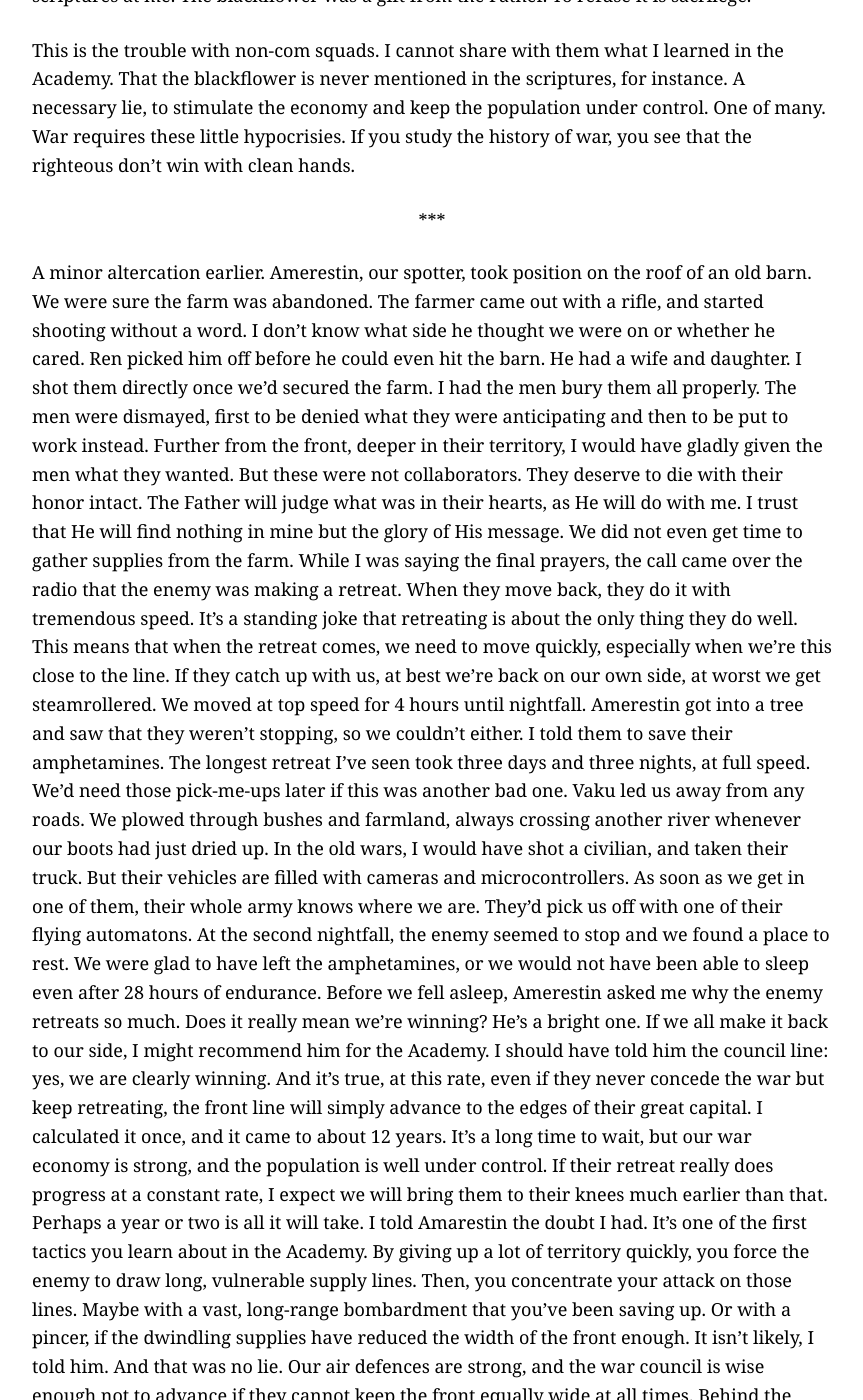
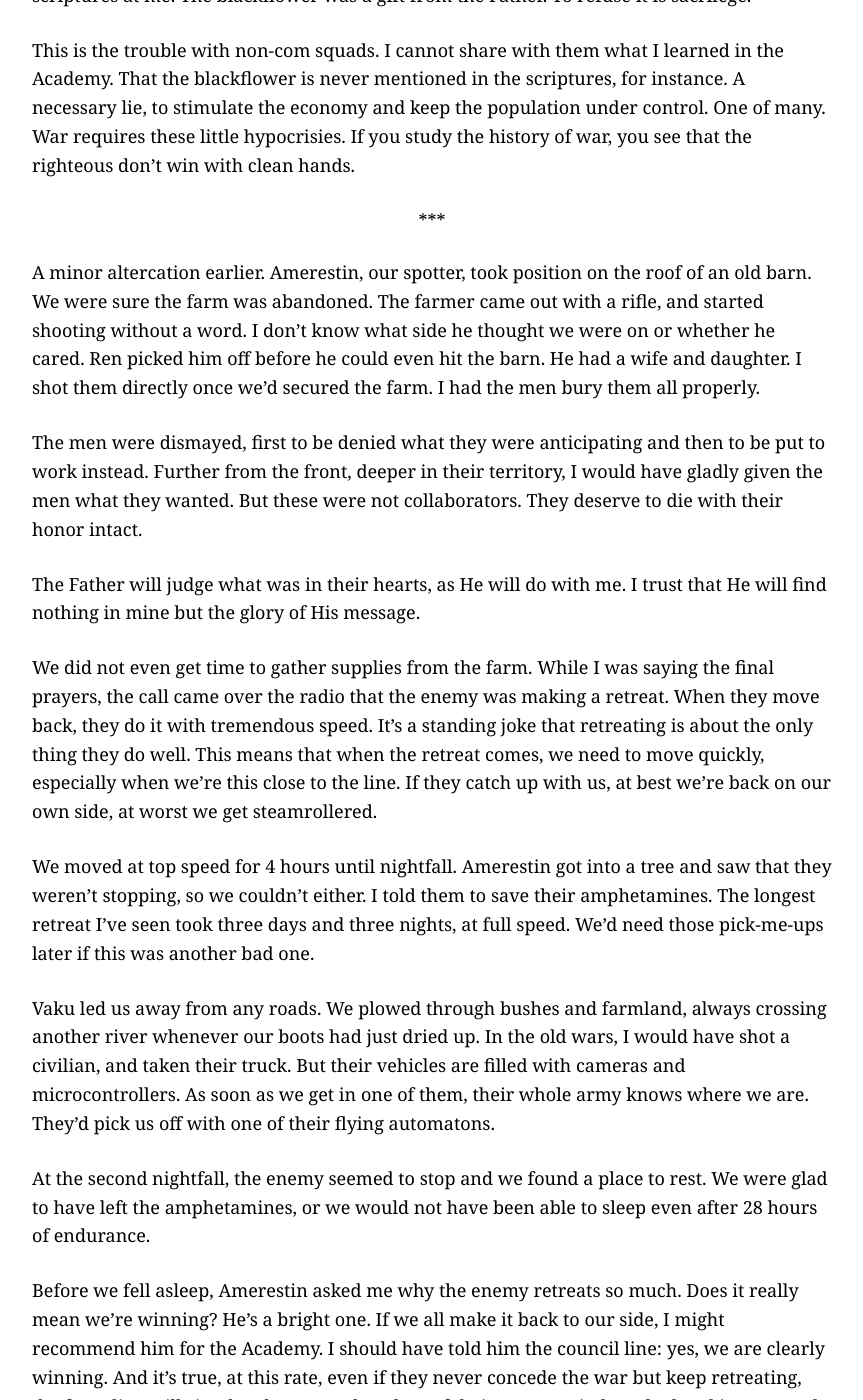
Before and after one commit to pbloem/profane-tmesis, a Jekyll site: the page built from infinite-high-ground.md, in a window 1280 px wide and 1400 px high, scrolled down 640 px. Shown: the whole window, without its empty margins (208-1071 px from the left). Built offline with Jekyll 4.4.1, drawn with Linux system fonts in a browser that asks for light colours; our own code applies the rules of GitHub Pages for plain Markdown files; some of the changed text lies outside the part shown.

Commit message:
Update infinite-high-ground.md

```diff
--- a/infinite-high-ground.md
+++ b/infinite-high-ground.md
@@ -20,29 +20,51 @@ This is the trouble with non-com squads. I cannot share with them what I learned
 ---
 
 A minor altercation earlier. Amerestin, our spotter, took position on the roof of an old barn. We were sure the farm was abandoned. The farmer came out with a rifle, and started shooting without a word. I don't know what side he thought we were on or whether he cared. Ren picked him off before he could even hit the barn. He had a wife and daughter. I shot them directly once we'd secured the farm. I had the men bury them all properly.
+
 The men were dismayed, first to be denied what they were anticipating and then to be put to work instead. Further from the front, deeper in their territory, I would have gladly given the men what they wanted. But these were not collaborators. They deserve to die with their honor intact.
+
 The Father will judge what was in their hearts, as He will do with me. I trust that He will find nothing in mine but the glory of His message.
+
 We did not even get time to gather supplies from the farm. While I was saying the final prayers, the call came over the radio that the enemy was making a retreat. When they move back, they do it with tremendous speed. It's a standing joke that retreating is about the only thing they do well. This means that when the retreat comes, we need to move quickly, especially when we're this close to the line. If they catch up with us, at best we're back on our own side, at worst we get steamrollered.
+
 We moved at top speed for 4 hours until nightfall. Amerestin got into a tree and saw that they weren't stopping, so we couldn't either. I told them to save their amphetamines. The longest retreat I've seen took three days and three nights, at full speed. We'd need those pick-me-ups later if this was another bad one.
-Vaku led us away from any roads. We plowed through bushes and farmland, always crossing another river whenever our boots had just dried up. In the old wars, I would have shot a civilian, and taken their truck. But their vehicles are filled with cameras and microcontrollers. As soon as we get in one of them, their whole army knows where we are. They'd pick us off with one of their flying automatons.
+
+Vaku led us away from any roads. We plowed through bushes and farmland, always crossing another river whenever our boots had just dried up. In the old wars, I would have shot a civilian, and taken their truck. But their vehicles are filled with cameras and microcontrollers. As soon as we get in one of them, their whole army knows where we are. They'd pick us off with one of
+their flying automatons.
+
 At the second nightfall, the enemy seemed to stop and we found a place to rest. We were glad to have left the amphetamines, or we would not have been able to sleep even after 28 hours of endurance.
-Before we fell asleep, Amerestin asked me why the enemy retreats so much. Does it really mean we're winning? He's a bright one. If we all make it back to our side, I might recommend him for the Academy. I should have told him the council line: yes, we are clearly winning. And it's true, at this rate, even if they never concede the war but keep retreating, the front line will simply advance to the edges of their great capital. I calculated it once, and it came to about 12 years. It's a long time to wait, but our war economy is strong, and the population is well under control. If their retreat really does progress at a constant rate, I expect we will bring them to their knees much earlier than that. Perhaps a year or two is all it will take.
+
+Before we fell asleep, Amerestin asked me why the enemy retreats so much. Does it really mean we're winning? He's a bright one. If we all make it back to our side, I might recommend him for the Academy. I should have told him the council line: yes, we are clearly winning. And it's true, at this rate, even if they never concede the war but keep retreating, the front line will simply advance to the edges of their great capital. I calculated it once, and it came to about 12 years. It's a long time to wait, but our war economy is strong, and the War Council has a strong grip on national sentiment. If the enemy's retreat really does progress at a constant rate, I expect we will bring them to their knees much earlier than that. Perhaps a year or two is all it will take.
+
 I told Amarestin the doubt I had. It's one of the first tactics you learn about in the Academy. By giving up a lot of territory quickly, you force the enemy to draw long, vulnerable supply lines. Then, you concentrate your attack on those lines. Maybe with a vast, long-range bombardment that you've been saving up. Or with a pincer, if the dwindling supplies have reduced the width of the front enough.
-It isn't likely, I told him. And that was no lie. Our air defences are strong, and the war council is wise enough not to advance if they cannot keep the front equally wide at all times.
+
+It isn't likely, I told him. And that was no lie. Our air defences are strong, and the War Council is wise enough not to advance if they cannot keep the front equally wide at all times.
 Behind the lines, the newly gained farmland is put to good use, taking the pressure off our supply lines. The civilians, too, are easily converted to the ways of the Father. If they don't comply, we make an example of them, and bring in loyal farmers from the heartland to take their place.
+
 Amerestin asked why they don't burn the farms and salt the earth. Why hand over such a rich resource if they can easily destroy it? I've had the same thought. Perhaps they hope to regain the land eventually. But they've retreated 300 kilometers over the last month. Even they must be losing hope by now of regaining territory unless something changes. Ultimately, I think, it's just a matter of softness.
+
 I told Amerestin this. They have no real gods. Not like we do, no God whose glory infuses every aspect of their society. They are a society of pleasure. Of poets and whores. They are rotten to the bones by venereal disease. Their bodies are decayed, physically and morally. They cannot make hard choices, because they live easy lives, bloated with empty pleasure.
 This is how the Father gives us our victory as he gives us everything. His glory inspires us to do what is necessary. He inspires us through adversity. He makes us men, so that we may do what needs to be done in his name. Look at the things we are willing to do to them. They will not even burn a field. They will not kill us if they can avoid it, have you noticed? Their ammunition goes straight through you. They aim to clutter our hospitals with wounded, rather than shoot us in the head, or poison us or burn us as we do them.
+
 Brutality is abhorrent to them. It's a tempting philosophy in a childish, feminine sort of way. The problem is that you will always come up against someone who is happy to be brutal, and you will lose. The better path is to embrace brutality in the cause of righteousness. In a cause that you know is true and good. In the cause of the true God. This gives it focus, and allows good to thrive, as it does in the heartland.
+
 As I spoke, I began to ease my own doubts. This was surely the truth behind their infinite retreats. A softness, a weakness that we, as hardened soldiers, could scarcely imagine. Of course it is obvious to us what mistakes they were making. That is because we have no truths that we dare not face. This is not true for them. They can happily tell themselves that things will be alright. That the retreats are only temporary. And that burning farmland would be far too wasteful to consider. They do not see what is coming. Our fire will be lapping at their toes when they finally realize.
+
 After 28 hours of high-pace marching, I could not find peace even in my dreams. I continued the march, pursued in the distance by the retreating army. In my dream however, there was nothing but gentle grassland, seemingly perfectly flat in all directions. As I paced ahead, I noticed how comfortable it was to walk on. The ground had a very slight give to it that was easy on my feet.
+
 I realized I was outpacing the frontline but I knew I should not stop. As I walked, I began to realize that the ground wasn't quite flat. There was a very slight incline in the direction I was walking. It's a mountain, I thought. All these thousands of kilometers of land, it's one big mountain, with such vast territory that the slope becomes almost imperceptible. And their capital is at the very peak. They have the higher ground, and we can't even see it.
+
 As long as I take every step my body lets me take, I thought, I will have pleased the Father. It was like I was causing their retreats. Like I was physically dragging the front line up the mountain.
+
 I kept walking as the front line kept retreating behind me. All the way, my feet felt perfectly comfortable, but slowly my knees began to ache. Eventually they began to turn, bit by bit to enamel, like my teeth, and as the joints scraped together, it hurt like a toothache. Finally, I began to feel pieces of the joints chipping off, digging into the flesh around as the nerves inside became exposed. Still, I thought, just one more step.
+
 The imaginary line from my shoulders to the front seemed to go slack. I was no longer pulling it along, but struggling to keep ahead of it. I could hear the sound of tank engines and shellfire behind me.
-Finally, my knees shattered, and I fell forward. I hit the soft, fragrant grass. It was as comfortable as a down mattress. I lifted myself up on my elbows, and turned around, just in time to see one of our own MBTs, rumbling towards me. I was in the path of its tracks. I knew now that I was dreaming, but I couldn't wake up. My limp feet were caught in between two track plates, and ground up. I felt the bones snap and the skin tear open as the weight of the whole tank slowly rolled on to my splintering shins.
+
+Finally, my knees shattered, and I fell forward. I hit the soft, fragrant grass. It was as comfortable as a down mattress. I lifted myself up on my elbows, and turned around, just in time to see one of our own tanks, rumbling towards me. I was in the path of its tracks. I knew now that I was dreaming, but I couldn't wake up. My limp feet were caught in between two track plates, and ground up. I felt the bones snap and the skin tear open as the weight of the whole tank slowly rolled on to my splintering shins.
 Vaku's hand on my shoulder woke me. He said it was time to move, the enemy was continuing its retreat.
-#
+
+---
+
 The log says we have been behind the line for exactly five years today. It feels shorter. I did not tell the men. They are restless. It would only remind them of how much they have given to the war.
 They ask every day for more active missions. To hit a theatre in one of the villages. To show some of these women working in the field, driving cars, what retribution they would face in our lands. To show them the price they pay for squandering their modesty, the greatest gift the Father gave them.
 I tell them that that is not our primary purpose. We are here to stay hidden. To relay data. I give them such missions when the opportunity arises, but only then. They tell me it would be for the greater glory of the Father. That it makes tactical sense. Make these people see that they cannot live in such peace, such decadence, while war rages but a hundred kilometers from their doors.
```
